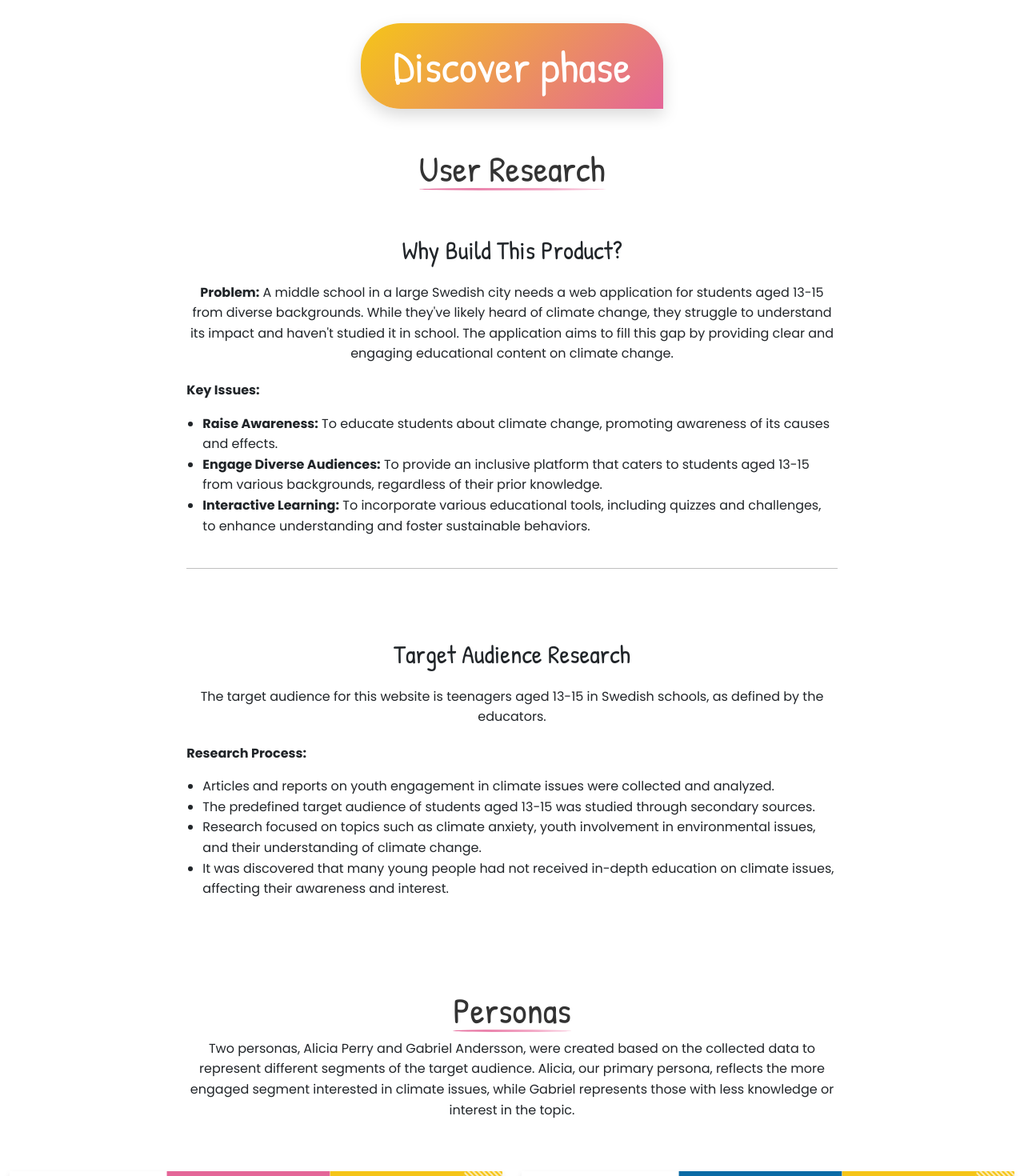
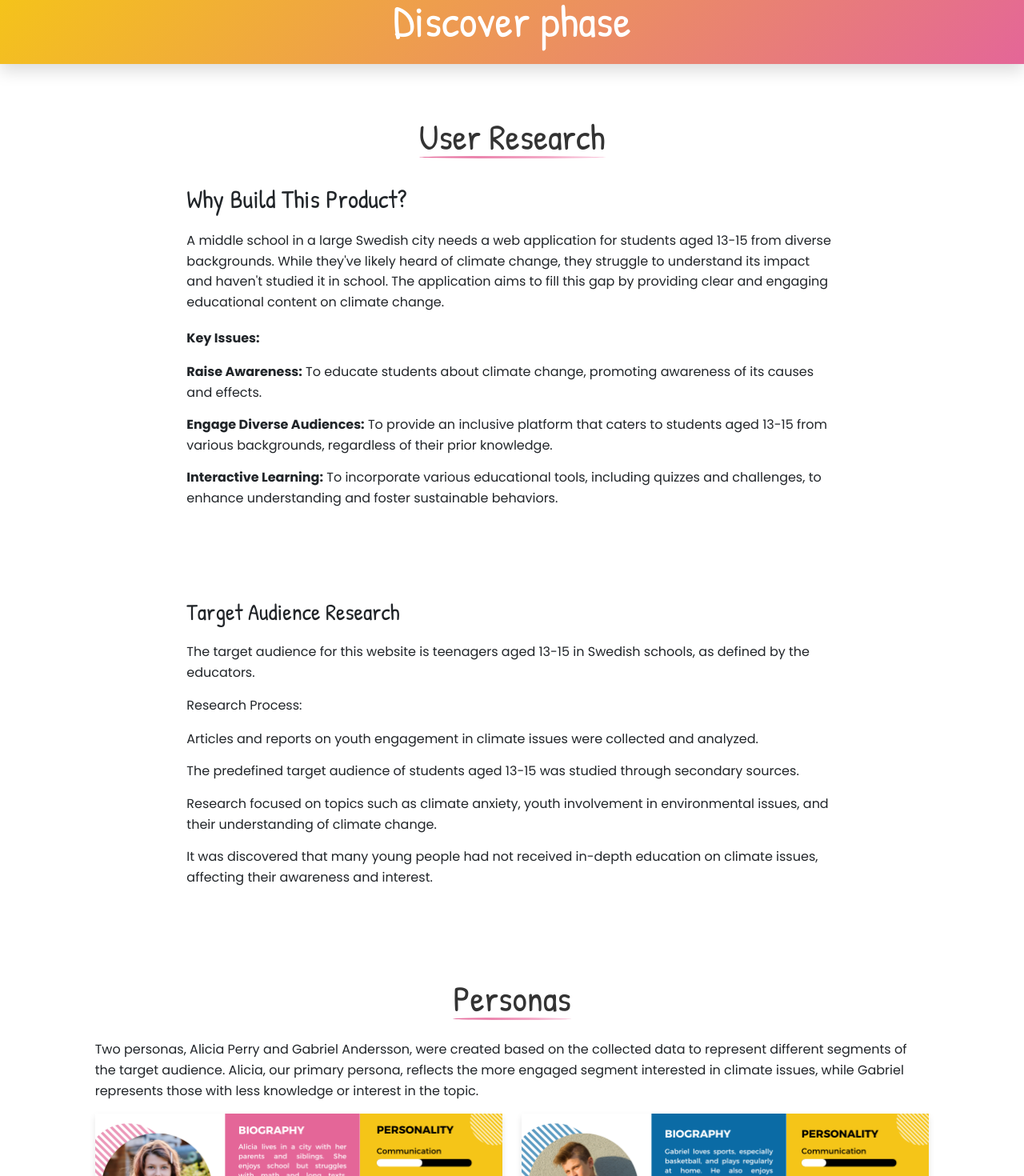
Before and after one commit to Marahkny/Marahs-portofolio, a React (Create React App) app: page /klimat in a window 1280 px wide. Shown: the part 1000-2470 px from the top of the page at 80% size. Built offline with nearby package versions, Linux system fonts and the light colour scheme.

Commit message:
Ditt meddelande här

```diff
--- a/src/Klimatkoll/Nexproject.js
+++ b/src/Klimatkoll/Nexproject.js
@@ -5,7 +5,7 @@ import { Link } from 'react-router-dom'; // Or replace with <a> tag for external
 function Nextproject() {
   const containerStyle = {
     backgroundColor: "#E46698",
-    height: "50vh", // Changed to 50vh
+    height: "70vh", // Changed to 50vh
     color: "white",
     display: "flex",
     justifyContent: "center",
--- a/src/Klimatkoll/Sektioneklimt.js
+++ b/src/Klimatkoll/Sektioneklimt.js
@@ -4,7 +4,7 @@ import 'bootstrap/dist/css/bootstrap.min.css';
 import 'bootstrap/dist/js/bootstrap.bundle.min.js';
 import '../FancyText.css'
 import Develop from './develop';
-
+import Poblemklimat from './poplemklimat';
 // Main Section component
 const Sektionklimt = () => {
   return (
@@ -93,74 +93,37 @@ const Sektionklimt = () => {
 </Container>
 
 
-<div className="justify-content-center text-center mb-5">
+<div className="justify-content-center text-center py-5">
     <h2 style={{
         background: 'linear-gradient(135deg, #f5c518, #e46698)',
         color: 'white',
         padding: '20px 40px',
         fontSize: 'clamp(2rem, 5vw, 3.5rem)', // Responsive font size
         fontFamily: 'Patrick Hand, cursive',
-        borderRadius: '50px 50px 0 50px', // Curved corners with an asymmetric shape
+
         boxShadow: '0px 8px 20px rgba(0, 0, 0, 0.15)', // Softer, larger shadow for depth
-        display: 'inline-block',
-        maxWidth: '90%', // Makes it fit better on smaller screens
-        margin: '0 auto', // Centers it horizontally
     }}>
         Discover phase
     </h2>
 </div>
-    <div className="container-fluid ">
-  {/* User Research Section */}
-  <Container fluid className="mb-5">
-    <Row className="justify-content-center text-center">
-      <Col md={12}>
-        <h3 className="display-4 fancy-underline" style={{ fontFamily: 'Patrick Hand, cursive', color: '#333',fontSize: '45px' }}>User Research</h3>
-      </Col>
-    </Row>
-  </Container>
+<Container fluid   >
+      {/* User Research Header */}
+      <Row className="justify-content-center text-center p-2">
+        <Col md={12} className='pb-3' >
 
-  {/* Problem and Key Issues Section */}
-  <Container fluid className="d-flex justify-content-center align-items-center mb-5">
-    <Row className="justify-content-center text-center">
-      <Col md={8}>
-        <h2 style={{ fontFamily: 'Patrick Hand, cursive', fontSize: '2rem', marginBottom: '20px' }}>Why Build This Product?</h2>
-        <p><strong>Problem:</strong> A middle school in a large Swedish city needs a web application for students aged 13-15 from diverse backgrounds. While they've likely heard of climate change, they struggle to understand its impact and haven't studied it in school. The application aims to fill this gap by providing clear and engaging educational content on climate change.</p>
+          <h3  className=" fancy-underline " style={{ color: '#333', fontFamily: 'Patrick Hand, cursive',fontSize: '45px' }}>User Research</h3>
+        </Col>
+      </Row>
+    </Container>
 
-        <p style={{ fontWeight: 'bold', marginTop: '20px',textAlign: 'left' }}>Key Issues:</p>
-        <ul style={{ textAlign: 'left', paddingLeft: '20px' }}>
-          <li><strong>Raise Awareness:</strong> To educate students about climate change, promoting awareness of its causes and effects.</li>
-          <li><strong>Engage Diverse Audiences:</strong> To provide an inclusive platform that caters to students aged 13-15 from various backgrounds, regardless of their prior knowledge.</li>
-          <li><strong>Interactive Learning:</strong> To incorporate various educational tools, including quizzes and challenges, to enhance understanding and foster sustainable behaviors.</li>
-        </ul>
-        <hr style={{ borderColor: 'black', margin: '40px 0' }} />
-      </Col>
-    </Row>
-  </Container>
+<Poblemklimat />
 
-  {/* Target Audience Research Section */}
-  <Container fluid className="mb-5">
-    <Row className="justify-content-center text-center">
-      <Col md={8}>
-        <h2 style={{ fontFamily: 'Patrick Hand, cursive', fontSize: '2rem', marginBottom: '20px' }}>Target Audience Research</h2>
-        <p>The target audience for this website is teenagers aged 13-15 in Swedish schools, as defined by the educators.</p>
-        <p style={{ fontWeight: 'bold', marginTop: '20px',textAlign: 'left' }}>Research Process:</p>
-        <ul style={{ textAlign: 'left', paddingLeft: '20px' }}>
-          <li>Articles and reports on youth engagement in climate issues were collected and analyzed.</li>
-          <li>The predefined target audience of students aged 13-15 was studied through secondary sources.</li>
-          <li>Research focused on topics such as climate anxiety, youth involvement in environmental issues, and their understanding of climate change.</li>
-          <li>It was discovered that many young people had not received in-depth education on climate issues, affecting their awareness and interest.</li>
-        </ul>
-      </Col>
-    </Row>
-  </Container>
-</div>
-
-
-<Container fluid className="py-5" >
-  <Row className="justify-content-center text-center mb-5">
-    <Col md={8}>
-      <h3 className="display-4 fancy-underline" style={{ fontFamily: 'Patrick Hand, cursive', color: '#333',fontSize: '45px' }}>Personas</h3>
-      <p>
+<Container fluid  >
+  <Row className="justify-content-center text-center">
+    <Col md={10}>
+    <div className='pb-3'>
+      <h3 className="fancy-underline" style={{ fontFamily: 'Patrick Hand, cursive', color: '#333',fontSize: '45px' }}>Personas</h3>
+      </div> <p style={{textAlign: 'left'}}>
         Two personas, Alicia Perry and Gabriel Andersson, were created based on the collected data to represent different segments of the target audience. Alicia, our primary persona, reflects the more engaged segment interested in climate issues, while Gabriel represents those with less knowledge or interest in the topic.
       </p>
     </Col>
@@ -168,7 +131,7 @@ const Sektionklimt = () => {
 
   {/* Personas Images */}
   <Row className="justify-content-center mb-5">
-    <Col xs={12} md={6} className="text-center mb-4">
+    <Col xs={12} md={5} className="text-center mb-4">
       <div style={{ boxShadow: '0 4px 8px rgba(0,0,0,0.1)',  overflow: 'hidden' }}>
         <img
           src="/Photos/persona 1.png"
@@ -179,7 +142,7 @@ const Sektionklimt = () => {
         <p className="mt-2" style={{ fontWeight: 'bold' }}>Alicia Perry</p>
       </div>
     </Col>
-    <Col xs={12} md={6} className="text-center mb-4">
+    <Col xs={12} md={5} className="text-center mb-4">
       <div style={{ boxShadow: '0 4px 8px rgba(0,0,0,0.1)',  overflow: 'hidden' }}>
         <img
           src="/Photos/persona 2.png"
@@ -196,9 +159,10 @@ const Sektionklimt = () => {
 {/* Scenario Section */}
 <Container fluid className="py-5" >
   <Row className="justify-content-center text-center mb-5">
-    <Col md={8}>
-      <h3 className="display-4 fancy-underline" style={{ fontFamily: 'Patrick Hand, cursive', color: '#333',fontSize: '45px' }}>Scenario</h3>
-      <p >
+    <Col md={10}>
+    <div className='pb-3'>
+      <h3 className=" fancy-underline" style={{ fontFamily: 'Patrick Hand, cursive', color: '#333',fontSize: '45px' }}>Scenario</h3>
+     </div> <p style={{textAlign: 'left'}}>
         Detailed scenarios for each persona were crafted to better represent their expectations and create a more engaging experience.
       </p>
     </Col>
@@ -207,7 +171,7 @@ const Sektionklimt = () => {
   {/* Scenario Images */}
   <Row className="justify-content-center mb-5">
     <Col xs={12} md={6} className="text-center mb-4">
-      <div style={{ boxShadow: '0 4px 8px rgba(0,0,0,0.1)',  overflow: 'hidden' }}>
+      <div style={{   overflow: 'hidden' }}>
         <img
           src="/Photos/AlicaSen.png"
           alt="Scenario Alicia"
@@ -218,7 +182,7 @@ const Sektionklimt = () => {
       </div>
     </Col>
     <Col xs={12} md={6} className="text-center mb-4">
-      <div style={{ boxShadow: '0 4px 8px rgba(0,0,0,0.1)',  overflow: 'hidden' }}>
+      <div style={{   overflow: 'hidden' }}>
         <img
           src="/Photos/gaberilsSen.png"
           alt="Scenario Gabriel"
@@ -231,46 +195,65 @@ const Sektionklimt = () => {
   </Row>
 </Container>
 
-    <div className="justify-content-center text-center " style={{backgroundColor:'white'}}>
+    <div className="justify-content-center text-center py-5 " style={{backgroundColor:'white'}}>
     <h2 style={{
         background: 'linear-gradient(135deg, #f5c518, #e46698)',
         color: 'white',
         padding: '20px 40px',
         fontSize: 'clamp(2rem, 5vw, 3.5rem)', // Responsive font size
         fontFamily: 'Patrick Hand, cursive',
-        borderRadius: '50px 50px 0 50px', // Curved corners with an asymmetric shape
         boxShadow: '0px 8px 20px rgba(0, 0, 0, 0.15)', // Softer, larger shadow for depth
-        display: 'inline-block',
-        maxWidth: '90%', // Makes it fit better on smaller screens
-        margin: '0 auto', // Centers it horizontally
     }}>
     Define phase
           </h2>
     </div>
 
     <section className="container py-5">
-  <p className="text-center mb-4">The MoSCoW method is a prioritization technique used to manage requirements in a project</p>
   <div className="row justify-content-center">
-    <div className="col-md-4 mb-4 d-flex">
-      <div className="p-4 shadow flex-grow-1" style={{ backgroundColor: '#e46698', borderRadius: '8px', color: 'white' }}>
-        <h5 style={{fontFamily: 'Patrick Hand, cursive'}}>Key Requirements for Alicia</h5>
-        <ul>
-          <li>Must have: Easy navigation, clear graphs, minimal text.</li>
-          <li>Should have: Videos, quizzes, challenges, profile picture options.</li>
-          <li>Could have: Log-in page.</li>
-          <li>Want to have: A page where different schools can compete against each other.</li>
-        </ul>
+  <div className="col-md-10 mb-4 d-flex justify-content-center">
+  <h3 className="text-center mb-4 fancy-underline" style={{fontFamily: 'Patrick Hand, cursive', color: '#333', fontSize: '45px' }}>MoSCoW</h3>
+
+  </div>
+    <div className="col-md-5 mb-4 d-flex justify-content-center">
+      <div className="p-4 flex-grow-1 text-center" style={{
+    background: 'linear-gradient(135deg, #e46698, #f48fb1)', // Pink gradient
+    color: 'white',
+    padding: '40px 20px', // Adds even top and bottom padding
+    borderRadius: '20% 0 20% 20%', // Asymmetric rounded corners
+    boxShadow: '0px 8px 20px rgba(0, 0, 0, 0.15)', // Soft shadow
+    display: 'flex',
+    flexDirection: 'column',
+    justifyContent: 'center', // Centers content vertically
+
+    textAlign: 'left', // Centers text within elements
+    maxWidth: '100%',
+      }}>
+        <h5 style={{ fontFamily: 'Patrick Hand, cursive', fontSize: 'clamp(1.5rem, 2vw, 2rem)' }}>Key Requirements for Alicia</h5>
+        <p style={{ lineHeight: '1.6',textAlign: 'left' }}>Must have: Easy navigation, clear graphs, minimal text.</p>
+        <p style={{ lineHeight: '1.6',textAlign: 'left' }}>Should have: Videos, quizzes, challenges, profile picture options.</p>
+        <p style={{ lineHeight: '1.6', textAlign: 'left' }}>Could have: Log-in page.</p>
+        <p style={{ lineHeight: '1.6',textAlign: 'left' }}>Want to have: A page where different schools can compete against each other.</p>
       </div>
     </div>
-    <div className="col-md-4 mb-4 d-flex">
-      <div className="p-4 shadow flex-grow-1" style={{ backgroundColor: '#0b6ba5', borderRadius: '8px',  color: 'white' }}>
-        <h5 style={{fontFamily: 'Patrick Hand, cursive'}}>Key Requirements for Gabriel</h5>
-        <ul>
-          <li>Must have: Basic information, three educational sections.</li>
-          <li>Should have: Quizzes, challenges, images.</li>
-          <li>Could have: Modern design, profile page with picture and collected points.</li>
-          <li>Want to have: Ability to compare scores with others in the app.</li>
-        </ul>
+    <div className="col-md-5 mb-4 d-flex justify-content-center">
+      <div className="p-4 flex-grow-1 text-center " style={{
+    background: 'linear-gradient(135deg, #e46698, #f48fb1)', // Pink gradient
+    color: 'white',
+    padding: '40px 20px', // Adds even top and bottom padding
+    borderRadius: '0 20% 20% 20%', // Asymmetric rounded corners
+    boxShadow: '0px 8px 20px rgba(0, 0, 0, 0.15)', // Soft shadow
+    display: 'flex',
+    flexDirection: 'column',
+    justifyContent: 'center', // Centers content vertically
+
+    textAlign: 'left', // Centers text within elements
+    maxWidth: '100%',
+      }}>
+        <h5 style={{ fontFamily: 'Patrick Hand, cursive', fontSize: 'clamp(1.5rem, 2vw, 2rem)' }}>Key Requirements for Gabriel</h5>
+        <p style={{ lineHeight: '1.6',textAlign: 'left' }}>Must have: Basic information, three educational sections.</p>
+        <p style={{ lineHeight: '1.6',textAlign: 'left' }}>Should have: Quizzes, challenges, images.</p>
+        <p style={{ lineHeight: '1.6',textAlign: 'left' }}>Could have: Modern design, profile page with picture and collected points.</p>
+        <p style={{ lineHeight: '1.6',textAlign: 'left' }}>Want to have: Ability to compare scores with others in the app.</p>
       </div>
     </div>
   </div>
@@ -292,13 +275,8 @@ const Sektionklimt = () => {
   </div>
 </section>
 
-
     </div>
-
-
     <Develop />
-
-
     </>
   );
 };
--- a/src/Klimatkoll/develop.js
+++ b/src/Klimatkoll/develop.js
@@ -5,29 +5,26 @@ import 'bootstrap/dist/css/bootstrap.min.css';
 const Develop = () => {
   return (
     < >
-    <div className="justify-content-center text-center mt-4 pt-4">
+    <div className="justify-content-center text-center my-5">
     <h2 style={{
         background: 'linear-gradient(135deg, #f5c518, #e46698)',
         color: 'white',
         padding: '20px 40px',
         fontSize: 'clamp(2rem, 5vw, 3.5rem)', // Responsive font size
         fontFamily: 'Patrick Hand, cursive',
-        borderRadius: '50px 50px 0 50px', // Curved corners with an asymmetric shape
         boxShadow: '0px 8px 20px rgba(0, 0, 0, 0.15)', // Softer, larger shadow for depth
-        display: 'inline-block',
-        maxWidth: '90%', // Makes it fit better on smaller screens
-        margin: '0 auto', // Centers it horizontally
     }}>
     Develop phase
           </h2>
     </div>
     <Container fluid className="d-flex justify-content-center align-items-center py-5" >
   <Row className="justify-content-center text-center">
-    <Col xs={12} md={8} className="mb-4">
-      <h3 className="display-4 fancy-underline" style={{ fontFamily: 'Patrick Hand, cursive', color: '#333' ,fontSize: '45px'}}>
+    <Col xs={12} md={8}>
+    <div className='pb-3'>
+      <h3 className="fancy-underline" style={{ fontFamily: 'Patrick Hand, cursive', color: '#333' ,fontSize: '45px'}}>
         Lo-fi Prototype
-      </h3>
-      <p className='py-5'>
+      </h3></div>
+      <p style={{textAlign: 'left' }}>
         A low-fidelity prototype is a simple and rough sketch of a design used to explore different ideas and features early in the development process. It was utilized to refine concepts and ensure effective decision-making before finalizing the design.
       </p>
     </Col>
@@ -43,17 +40,17 @@ const Develop = () => {
   </Row>
 </Container>
 
-    <Container fluid className="d-flex justify-content-center align-items-center p-4">
-    <Row className="justify-content-center pb-5">
-      <Col md={8} className=' text-center' >
-        {/* First paragraph centered */}
-        <h3 className="display-4 fancy-underline" style={{ fontFamily: 'Patrick Hand, cursive', color: '#333',fontSize: '45px' }}>Design system</h3>
-        {/* Second paragraph left-aligned but horizontally centered */}
-        <p className="text-left py-5">
+    <Container fluid className="d-flex justify-content-center align-items-center py-5">
+    <Row className="justify-content-center">
+      <Col md={8} className='text-center' >
+       <div className='pb-3'>
+        <h3 className=" fancy-underline" style={{ fontFamily: 'Patrick Hand, cursive', color: '#333',fontSize: '45px' }}>Design system</h3>
+        </div>
+        <p style={{textAlign: 'left' }}>
         After the low-fidelity prototypes were selected, a design system was developed, and the application’s colors were determined. Shades of green and beige were chosen for their earthy tones, and the calming effect of green was deemed suitable for addressing the sensitive topic of climate change.
         </p>
       </Col>
-  <p className='p4'></p>
+
       <Col xs={5} md={5} className="d-flex justify-content-center ">
         <img
           src="/Photos/färger.png"
@@ -70,9 +67,9 @@ const Develop = () => {
       </Col>
     </Row>
   </Container>
-  <Container fluid className="d-flex justify-content-center align-items-center p-5">
-  <Row className="justify-content-center text-center pb-5">
-    <Col md={8}>
+  <Container fluid className="d-flex justify-content-center align-items-center py-5">
+  <Row className="justify-content-center text-center">
+    <Col md={8} className='pb-3'>
       {/* Title centered */}
       <h3 className="display-4 fancy-underline" style={{ fontFamily: 'Patrick Hand, cursive', color: '#333',fontSize: '45px' }}>Prototyping</h3>
     </Col>
@@ -80,7 +77,7 @@ const Develop = () => {
 
 
     {/* Images in responsive layout */}
-    <Col xs={12} md={12} className="d-flex justify-content-center p-2">
+    <Col xs={12} md={8} className="d-flex justify-content-center p-2">
       <img
         src="/Photos/proto1.png"
         alt="Prototyping "
@@ -89,7 +86,7 @@ const Develop = () => {
       />
     </Col>
 
-    <Col xs={12} md={12} className="d-flex justify-content-center p-2">
+    <Col xs={12} md={8} className="d-flex justify-content-center p-2">
       <img
         src="/Photos/proto2.png"
         alt="Prototyping "
@@ -100,14 +97,14 @@ const Develop = () => {
   </Row>
 </Container>
 
-  <Container fluid className="d-flex justify-content-center align-items-center p-5">
+  <Container fluid className="d-flex justify-content-center align-items-center py-5">
   <Row className="justify-content-center text-center pb-5">
     <Col xs={12} md={8}>
       {/* First paragraph centered */}
-      <h3 className="display-4 fancy-underline" style={{ color: '#333', fontFamily: 'Patrick Hand, cursive',fontSize: '45px' }}>Implementation</h3>
+      <h3 className=" fancy-underline" style={{ color: '#333', fontFamily: 'Patrick Hand, cursive',fontSize: '45px' }}>Implementation</h3>
 
       {/* Second paragraph left-aligned but horizontally centered */}
-      <p className="text-left py-4" >
+      <p className=" py-4" style={{textAlign: 'left' }}>
         The website was built using ReactJS, styled with the CSS framework Bootstrap, and powered by Firebase for backend services. You can view the website and the component tree below.
       </p>
 
--- /dev/null
+++ b/src/Klimatkoll/poplemklimat.js
@@ -0,0 +1,55 @@
+import React from 'react';
+import { Container, Row, Col } from 'react-bootstrap';
+import 'bootstrap/dist/css/bootstrap.min.css';
+import 'bootstrap/dist/js/bootstrap.bundle.min.js';
+import '../FancyText.css'
+// Main Section component
+const Poblemklimat = () => {
+  return (
+    <>
+   <Container fluid className="d-flex flex-column align-items-center mb-5">
+
+  {/* Section 1: Problem Statement */}
+  <Row className="justify-content-center align-items-start mb-5" style={{ width: '100%', margin: '0' }}>
+    <Col md={8} className="text-start">
+      <h4 style={{ fontFamily: 'Patrick Hand, cursive', fontSize: '2rem', marginBottom: '20px' }}>Why Build This Product?</h4>
+<p>A middle school in a large Swedish city needs a web application for students aged 13-15 from diverse backgrounds. While they've likely heard of climate change, they struggle to understand its impact and haven't studied it in school. The application aims to fill this gap by providing clear and engaging educational content on climate change.</p>      <p style={{ fontWeight: 'bold', marginTop: '20px' }}>Key Issues:</p>
+      <ul style={{ listStyleType: 'none', paddingLeft: '0' }}>
+        <li style={{ marginBottom: '15px' }}><strong>Raise Awareness:</strong> To educate students about climate change, promoting awareness of its causes and effects.</li>
+        <li style={{ marginBottom: '15px' }}><strong>Engage Diverse Audiences:</strong> To provide an inclusive platform that caters to students aged 13-15 from various backgrounds, regardless of their prior knowledge.</li>
+        <li style={{ marginBottom: '15px' }}><strong>Interactive Learning:</strong> To incorporate various educational tools, including quizzes and challenges, to enhance understanding and foster sustainable behaviors.</li>
+   </ul>
+    </Col>
+  </Row>
+
+  <Row className="justify-content-center align-items-start mb-5 mt-5" style={{ width: '100%', margin: '0' }}>
+    <Col md={8} className="text-start">
+      <h4 style={{ fontFamily: 'Patrick Hand, cursive', fontSize: '1.8rem', marginBottom: '20px' }}>Target Audience Research</h4>
+      <p>The target audience for this website is teenagers aged 13-15 in Swedish schools, as defined by the educators.</p>
+      <p>Research Process:</p>
+      <ul style={{ listStyleType: 'none', paddingLeft: '0' }}>
+  <li style={{ marginBottom: '15px' }}>
+  Articles and reports on youth engagement in climate issues were collected and analyzed.
+  </li>
+  <li style={{ marginBottom: '15px' }}>
+  The predefined target audience of students aged 13-15 was studied through secondary sources.
+  </li>
+  <li style={{ marginBottom: '15px' }}>
+  Research focused on topics such as climate anxiety, youth involvement in environmental issues, and their understanding of climate change.
+  </li>
+  <li style={{ marginBottom: '15px' }}>
+  It was discovered that many young people had not received in-depth education on climate issues, affecting their awareness and interest.
+  </li>
+</ul>
+
+    </Col>
+  </Row>
+</Container>
+
+       </>
+  );
+};
+
+
+
+export default Poblemklimat;
--- a/src/tech/Next.js
+++ b/src/tech/Next.js
@@ -5,7 +5,7 @@ import { Link } from 'react-router-dom'; // Or replace with <a> tag for external
 function Next() {
   const containerStyle = {
     backgroundColor: '#F5C518',
-    height: "50vh", // Changed to 50vh
+    height: "70vh", // Changed to 50vh
     color: 'black',
     display: "flex",
     justifyContent: "center",
--- a/src/tech/Problem.js
+++ b/src/tech/Problem.js
@@ -27,11 +27,11 @@ const Problem = () => {
   <Col md={5} className="d-flex justify-content-center">
       <img className="img-fluid" src="/Photos/problem.png" alt="Solution Illustration" style={{maxWidth:'60%'}} />
     </Col>
-    <Col md={3} style={{
+    <Col md={4} style={{
     background: 'linear-gradient(135deg, #e46698, #f48fb1)', // Pink gradient
     color: 'white',
     padding: '40px 20px', // Adds even top and bottom padding
-    borderRadius: '20% 20% 20% 0', // Asymmetric rounded corners
+    borderRadius: '50% 50% 50% 0', // Asymmetric rounded corners
     boxShadow: '0px 8px 20px rgba(0, 0, 0, 0.15)', // Soft shadow
     display: 'flex',
     flexDirection: 'column',
```
Also changed, not shown: src/Header.css (+12 -0 lines), src/header.js (+21 -2 lines), src/tech/sektion.js (+18 -30 lines), public/Photos/Logo.png.
